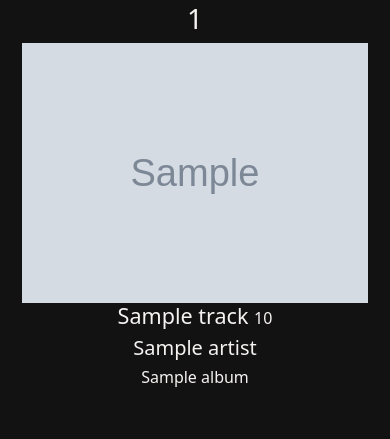
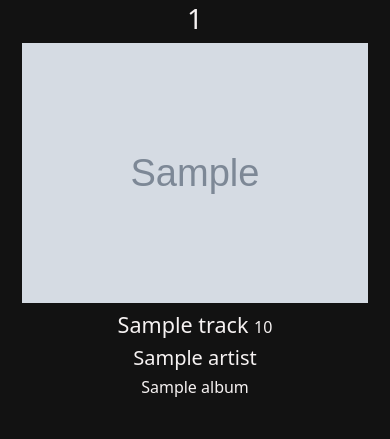
Before and after one commit to DaviFigs/Spotify-API, a Django app: template main_app/templates/main.html in a window 390 px wide. Shown: the part 867-1306 px from the top of the page. Before the commit the page ends 1254 px from the top, so only its background shows below. Run offline with Django 3.2, Linux system fonts and the light colour scheme; the template is opened without the code that fills it: most values are stand-ins (such as "Sample title", 1, 10 or a date in 2020); grey boxes marked "Sample" are stand-in pictures.

Commit message:
fix:  padding-top

```diff
--- a/main_app/templates/main.html
+++ b/main_app/templates/main.html
@@ -86,7 +86,7 @@
                         <div class="col-md-1">
                             <img width="100%" height="100%" src="{{track.image}}"></img>
                         </div>
-                        <div class="col-md-10 text-center-special">
+                        <div class="col-md-10 text-center-special mini-padd-top">
                             <h4>{{track.name}} <spam class="time"> {{track.duration}}</spam></h4>
                             <h5>{{track.artist}}</h5>
                             <h6>{{track.album}}</h6>
--- a/static/css/base.css
+++ b/static/css/base.css
@@ -16,6 +16,7 @@ body{
 .padding-top{
     padding-top: 15%;
 }
+
 .time{
     font-size:medium;}
 
@@ -49,4 +50,8 @@ body{
     .text-center-special{
         text-align: center;
     }
+
+    .mini-padd-top{
+        padding-top: 2.5%;
+    }
   }
```
Also changed, not shown: db.sqlite3.
